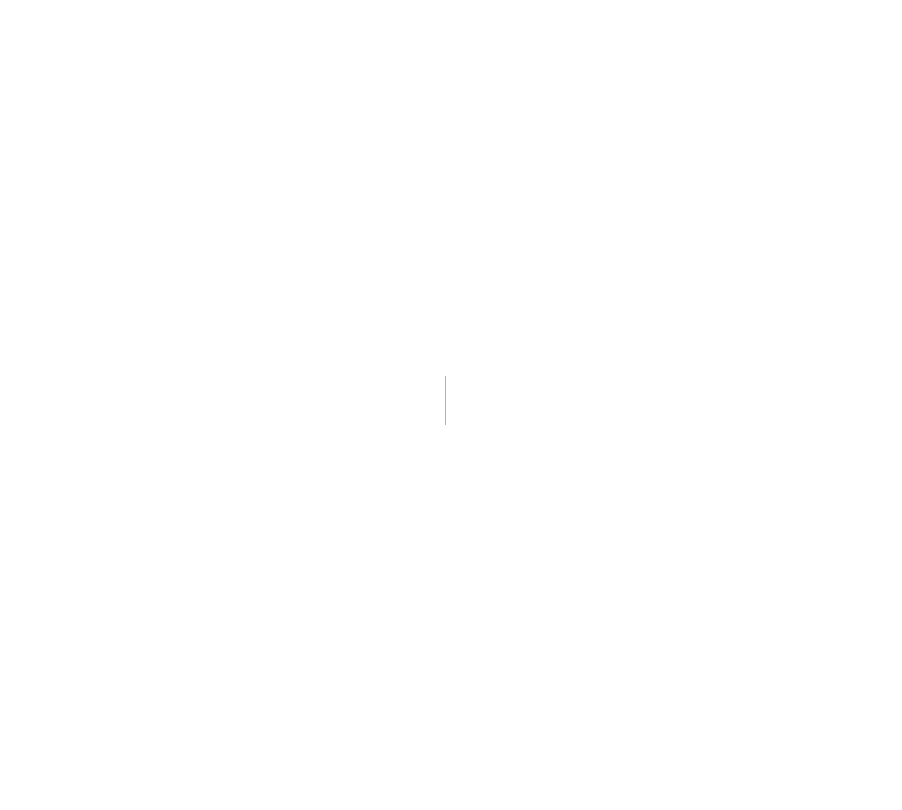
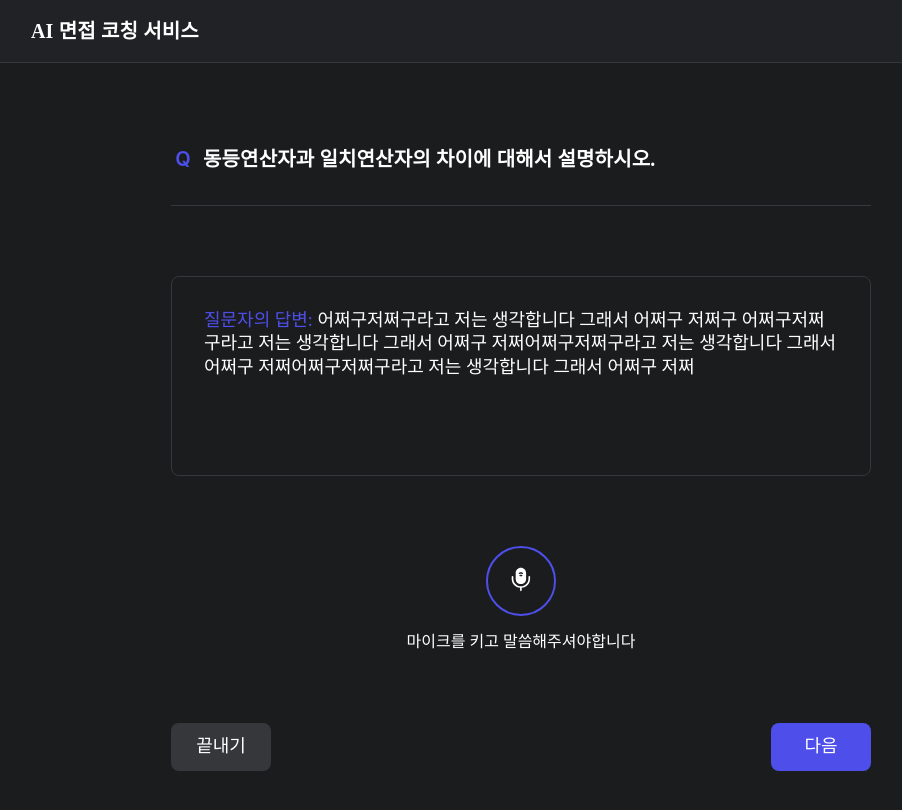
Before and after one commit to oh-so-funny/gimhanul, a Next.js app: page /interview/1 in a window 1280 px wide. Before the commit this address had no page. Shown: the top 810 px of the page, without its empty margins (119-1021 px from the left). Built offline with nearby package versions, Linux system fonts and the light colour scheme.

Commit message:
ADD :: InterviewPage 퍼블리싱

```diff
--- /dev/null
+++ b/src/app/interview/[job]/page.tsx
@@ -0,0 +1,109 @@
+"use client";
+
+import color from "@/styles/color";
+import Layout from "@/layouts/Layout";
+import styled from "styled-components";
+import QuestionIcon from "@/components/common/Icons/Question";
+import font from "@/styles/font";
+import MikeIcon from "@/components/common/Icons/Mike";
+import Button from "@/components/common/Button/Button";
+
+const InterviewPage = () => {
+  return (
+    <Layout>
+      <StyledInterviewPage>
+        <QuestionBox>
+          <QuestionIcon />
+          <QuestionText>
+            동등연산자과 일치연산자의 차이에 대해서 설명하시오.
+          </QuestionText>
+        </QuestionBox>
+        <LiveAnswerTextBox>
+          <Highlight>질문자의 답변:</Highlight> 어쩌구저쩌구라고 저는 생각합니다
+          그래서 어쩌구 저쩌구 어쩌구저쩌구라고 저는 생각합니다 그래서 어쩌구
+          저쩌어쩌구저쩌구라고 저는 생각합니다 그래서 어쩌구
+          저쩌어쩌구저쩌구라고 저는 생각합니다 그래서 어쩌구 저쩌
+        </LiveAnswerTextBox>
+        <MikeButtobBox>
+          <MikeButton isClicked={false}>
+            <MikeIcon />
+          </MikeButton>
+          <MikeButtonDesc>마이크를 키고 말씀해주셔야합니다</MikeButtonDesc>
+        </MikeButtobBox>
+        <MoveButtonBox>
+          <Button option="SECONDARY" width={100}>
+            끝내기
+          </Button>
+          <Button width={100}>다음</Button>
+        </MoveButtonBox>
+      </StyledInterviewPage>
+    </Layout>
+  );
+};
+
+export default InterviewPage;
+
+const StyledInterviewPage = styled.div`
+  display: flex;
+  flex-direction: column;
+  align-items: center;
+  gap: 70px;
+  width: 700px;
+  height: 100%;
+  padding: 50px 0px;
+`;
+
+const QuestionBox = styled.div`
+  display: flex;
+  align-items: center;
+  gap: 8px;
+  padding: 32px 0px;
+  width: 100%;
+  border-bottom: 1px solid ${color.subColor};
+`;
+
+const QuestionText = styled.p`
+  ${font.H4}
+`;
+
+const Highlight = styled.span`
+  color: ${color.primaryColor};
+`;
+
+const LiveAnswerTextBox = styled.div`
+  ${font.btn1}
+  padding: 32px;
+  width: 100%;
+  min-height: 200px;
+  border: 1px solid ${color.subColor};
+  border-radius: 8px;
+`;
+
+const MikeButtobBox = styled.div`
+  display: flex;
+  flex-direction: column;
+  align-items: center;
+  gap: 16px;
+`;
+
+const MikeButton = styled.button<{ isClicked: boolean }>`
+  border-radius: 50%;
+  width: 70px;
+  height: 70px;
+  border: 2px solid ${color.primaryColor};
+  background-color: ${(props) => props.isClicked && color.primaryColor};
+  &:hover {
+    background-color: ${color.primaryColor};
+  }
+`;
+
+const MikeButtonDesc = styled.p`
+  ${font.context}
+`;
+
+const MoveButtonBox = styled.div`
+  display: flex;
+  align-items: center;
+  justify-content: space-between;
+  width: 100%;
+`;
--- a/src/app/page.tsx
+++ b/src/app/page.tsx
@@ -48,7 +48,7 @@ const StyledMainPage = styled.div`
   gap: 70px;
   width: 100%;
   height: 100%;
-  padding: 50px 150px;
+  padding: 0px 250px;
 `;
 
 const Banner = styled.div`
--- a/src/components/common/Button/Button.tsx
+++ b/src/components/common/Button/Button.tsx
@@ -6,19 +6,25 @@ import styled from "styled-components";
 interface PropsType extends ButtonHTMLAttributes<HTMLButtonElement> {
   children: ReactNode;
   width?: number;
+  option?: "PRIMARY" | "SECONDARY";
 }
 
-const Button = ({ children, width }: PropsType) => {
-  return <StyledButton style={{ width }}>{children}</StyledButton>;
+const Button = ({ children, width, option = "PRIMARY" }: PropsType) => {
+  return (
+    <StyledButton style={{ width }} option={option}>
+      {children}
+    </StyledButton>
+  );
 };
 
 export default Button;
 
-const StyledButton = styled.button`
+const StyledButton = styled.button<{ option: "PRIMARY" | "SECONDARY" }>`
   ${font.btn1}
   border-radius: 8px;
   padding: 0px 16px;
   cursor: pointer;
   height: 48px;
-  background-color: ${color.primaryColor};
+  background-color: ${(props) =>
+    props.option === "PRIMARY" ? color.primaryColor : color.subColor};
 `;
--- /dev/null
+++ b/src/components/common/Icons/Mike.tsx
@@ -0,0 +1,22 @@
+const MikeIcon = () => {
+  return (
+    <svg
+      width="20"
+      height="25"
+      viewBox="0 0 20 25"
+      fill="none"
+      xmlns="http://www.w3.org/2000/svg"
+    >
+      <path
+        d="M18.2817 9.02704C17.8224 9.02704 17.4573 9.39215 17.4573 9.85149V11.7124C17.4573 15.8818 14.0652 19.2738 9.89587 19.2738C5.72648 19.2738 2.33445 15.8818 2.33445 11.7124V9.83971C2.33445 9.38037 1.96934 9.01526 1.51 9.01526C1.05066 9.01526 0.685547 9.38037 0.685547 9.83971V11.7006C0.685547 16.4942 4.37203 20.4398 9.07142 20.8638V23.3725C9.07142 23.8319 9.43653 24.197 9.89587 24.197C10.3552 24.197 10.7203 23.8319 10.7203 23.3725V20.8638C15.4079 20.4516 19.1062 16.4942 19.1062 11.7006V9.83971C19.0944 9.39215 18.7293 9.02704 18.2817 9.02704Z"
+        fill="white"
+      />
+      <path
+        d="M9.8933 0.641907C7.01953 0.641907 4.6875 2.97393 4.6875 5.84773V11.878C4.6875 14.7518 7.01953 17.0838 9.8933 17.0838C12.7671 17.0838 15.0991 14.7518 15.0991 11.878V5.84773C15.0991 2.97393 12.7671 0.641907 9.8933 0.641907ZM11.4362 8.82754C11.3538 9.13377 11.0829 9.33399 10.7766 9.33399C10.7178 9.33399 10.6589 9.32221 10.6 9.31043C10.1406 9.18088 9.65775 9.18088 9.19841 9.31043C8.82152 9.41644 8.4564 9.19266 8.36218 8.82754C8.25618 8.46243 8.47996 8.08553 8.84507 7.99131C9.53997 7.80286 10.2702 7.80286 10.9651 7.99131C11.3184 8.08553 11.5304 8.46243 11.4362 8.82754ZM12.0604 6.54263C11.9544 6.8253 11.6953 6.99019 11.4127 6.99019C11.3302 6.99019 11.2595 6.97841 11.1771 6.95486C10.3526 6.64863 9.43397 6.64863 8.60951 6.95486C8.25618 7.08441 7.85573 6.89597 7.72617 6.54263C7.59662 6.18929 7.78506 5.78885 8.1384 5.67107C9.26908 5.25884 10.5175 5.25884 11.6482 5.67107C12.0015 5.80062 12.19 6.18929 12.0604 6.54263Z"
+        fill="white"
+      />
+    </svg>
+  );
+};
+
+export default MikeIcon;
--- /dev/null
+++ b/src/components/common/Icons/Question.tsx
@@ -0,0 +1,18 @@
+const QuestionIcon = () => {
+  return (
+    <svg
+      width="24"
+      height="24"
+      viewBox="0 0 24 24"
+      fill="none"
+      xmlns="http://www.w3.org/2000/svg"
+    >
+      <path
+        d="M11.0956 13.857H13.4846L14.7192 15.4831C15.5523 14.6198 16.0442 13.2748 16.0341 11.468C16.0442 8.14555 14.3779 6.34881 11.999 6.34881C9.63012 6.34881 7.95384 8.14555 7.96387 11.468C7.95384 14.7905 9.63012 16.5872 11.999 16.5872C12.3804 16.5872 12.7418 16.537 13.0831 16.4467L11.0956 13.857ZM5.33401 11.468C5.32397 6.77039 8.17466 4 11.999 4C15.8033 4 18.674 6.77039 18.664 11.468C18.674 14.1079 17.7706 16.1355 16.3052 17.4103L18.3227 20H15.7732L14.5586 18.4642C13.7757 18.7754 12.9124 18.936 11.999 18.936C8.17466 18.936 5.32397 16.1556 5.33401 11.468Z"
+        fill="#4E4FEB"
+      />
+    </svg>
+  );
+};
+
+export default QuestionIcon;
--- a/src/components/main/JobMenuItem.tsx
+++ b/src/components/main/JobMenuItem.tsx
@@ -2,10 +2,14 @@ import ShortcutsIcon from "../common/Icons/Shortcuts";
 import color from "@/styles/color";
 import font from "@/styles/font";
 import styled from "styled-components";
+import { useRouter } from "next/navigation";
 
 const JobMenuItem = ({ job }: { job: string }) => {
+  const router = useRouter();
   return (
-    <StyledJobMenuItem>
+    <StyledJobMenuItem
+      onClick={() => router.push(`/interview/${job.replace(" ", "")}`)}
+    >
       <JobText>{job}</JobText>
       <InterviewLink>
         면접 바로가기 <ShortcutsIcon />
--- a/src/layouts/Layout.tsx
+++ b/src/layouts/Layout.tsx
@@ -15,6 +15,9 @@ const Layout = ({ children }: { children: ReactNode }) => {
 export default Layout;
 
 const StyledLayout = styled.section`
+  display: flex;
+  flex-direction: column;
+  align-items: center;
   width: 100vw;
   height: 100vh;
   background-color: ${color.primaryBgColor};
--- a/src/styles/color.ts
+++ b/src/styles/color.ts
@@ -5,6 +5,7 @@ const color = {
   secondaryBgColor: "#212225",
   primaryBgColor: "#1b1c1e",
   // default
+  red: "#F44336",
   black: "#000000",
   white: "#FFFFFF",
   // gray
```
